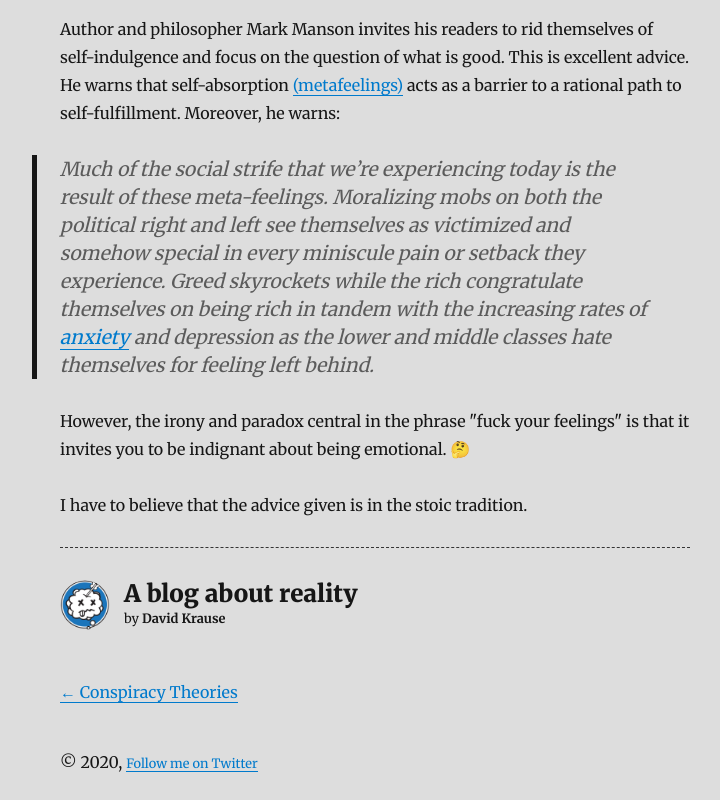
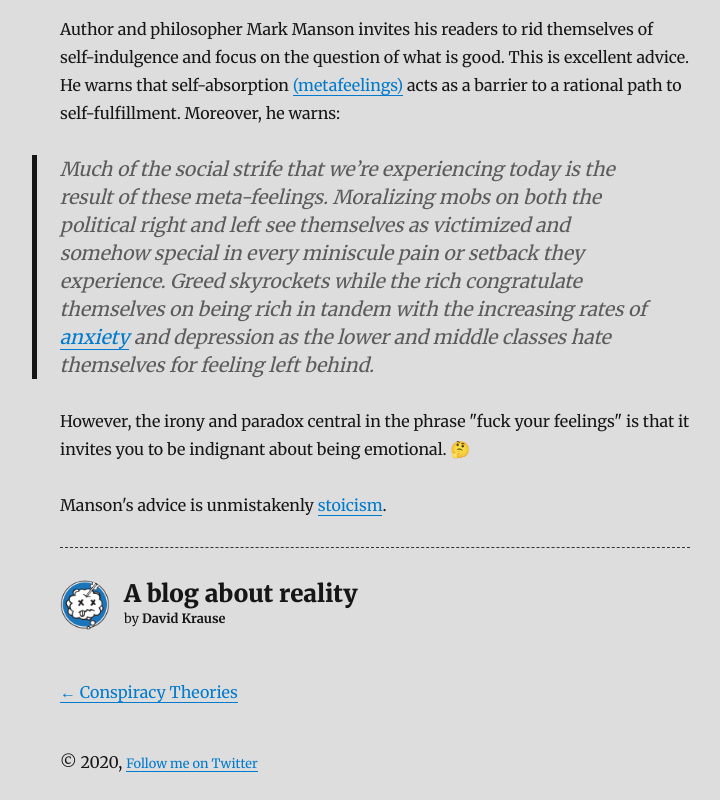
Before and after one commit to thoughtassassin/apopheniacsguide, a Gatsby site: page /blog/on-the-denigration-of-interiority/ in a window 1280 px wide. Shown: the part 784-1584 px from the top of the page, without its empty margins (265-985 px from the left). Built offline with nearby package versions, Linux system fonts and the light colour scheme; Gatsby itself is replaced by a stand-in of ours; some packages are replaced by stand-ins of ours.

Commit message:
Update Blog “on-the-denigration-of-interiority”

```diff
--- a/content/blog/on-the-denigration-of-interiority.md
+++ b/content/blog/on-the-denigration-of-interiority.md
@@ -22,4 +22,4 @@ Author and philosopher Mark Manson invites his readers to rid themselves of self
 
 However, the irony and paradox central in the phrase "fuck your feelings" is that it invites you to be indignant about being emotional. 🤔
 
-I have to believe that the advice given is in the stoic tradition.
+Manson's advice is unmistakenly [stoicism](https://en.wikipedia.org/wiki/Stoicism).
```
